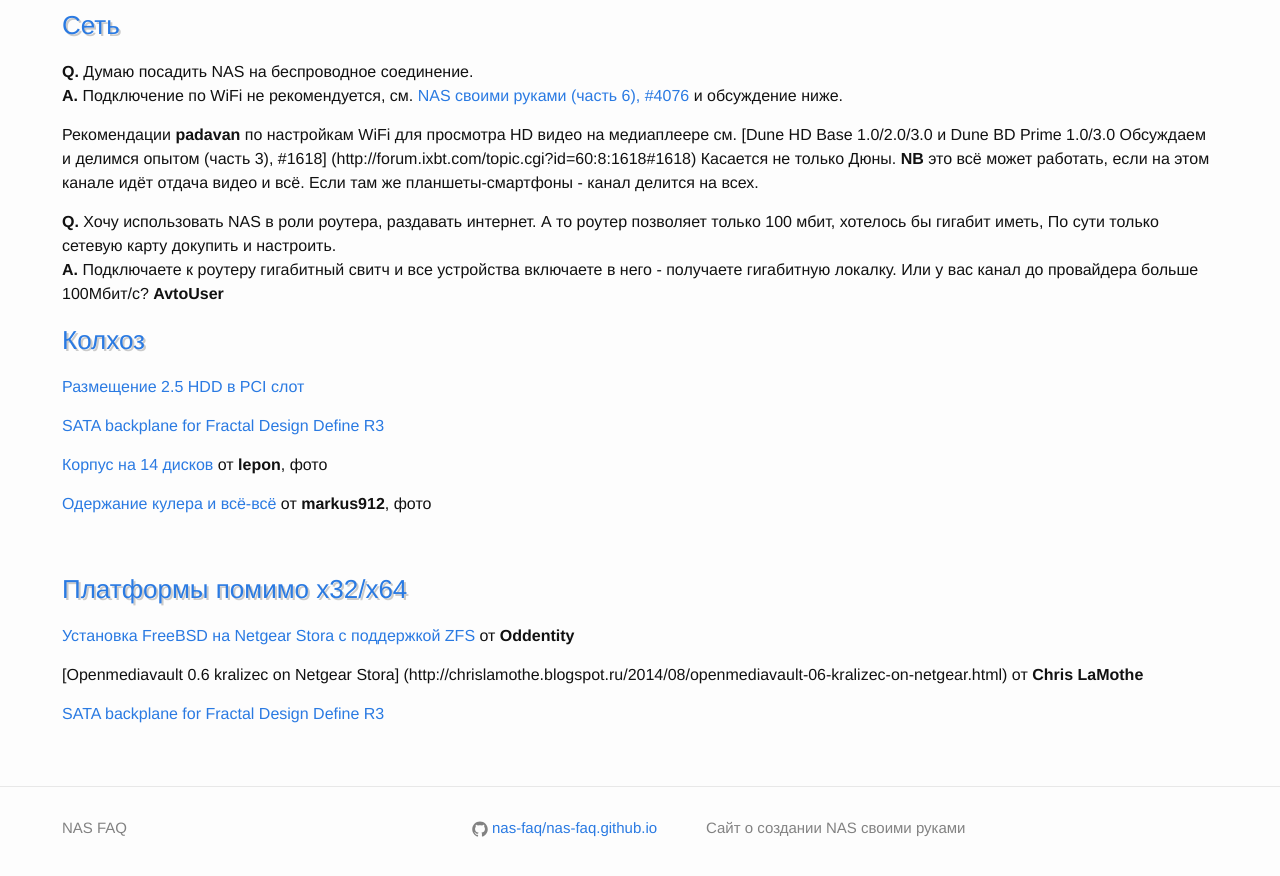
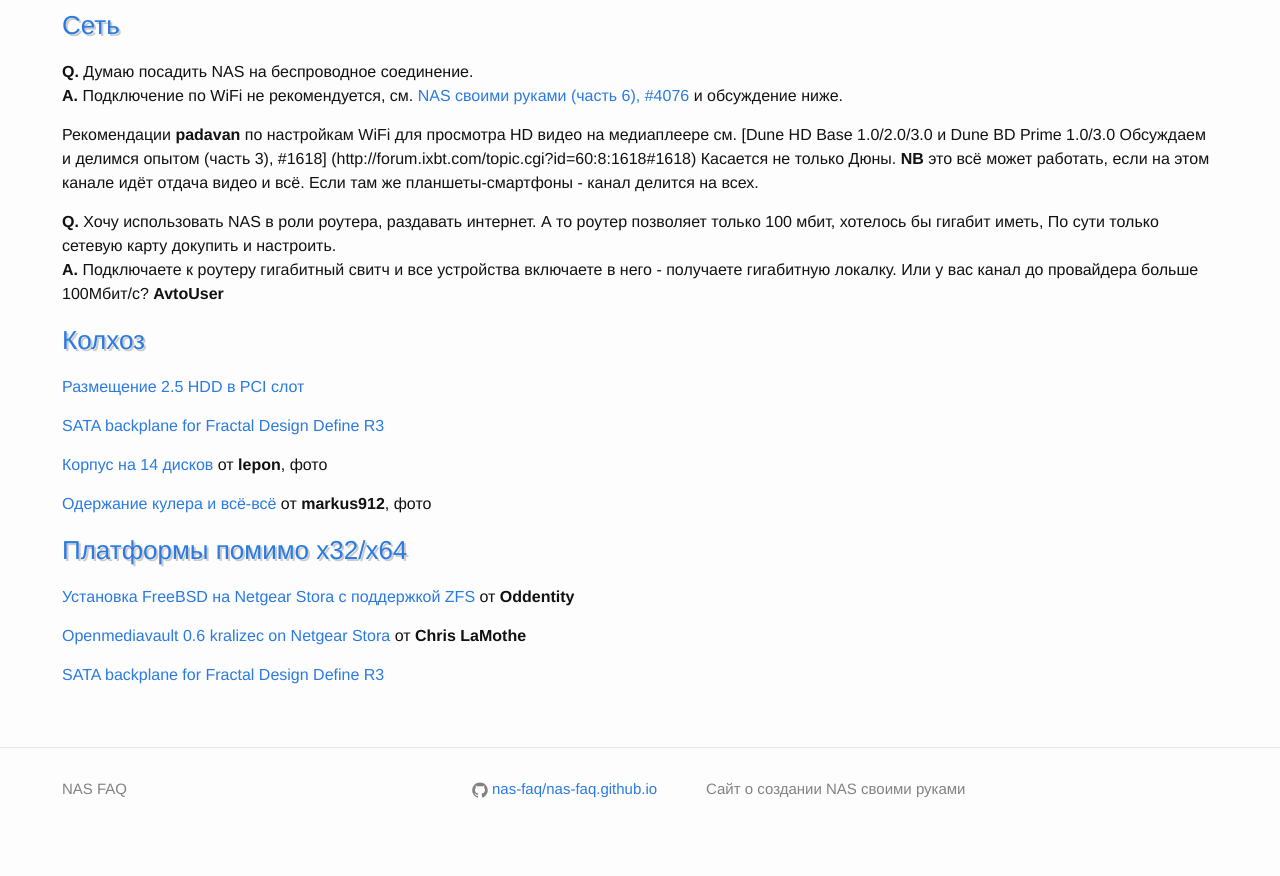
Before and after one commit to nas-faq/nas-faq.github.io, a Jekyll site: the page built from hardware.md, in a window 1280 px wide and 900 px high, scrolled down 5075 px. Shown: the top 876 px of the window. Built offline with Jekyll 4.4.1, drawn with Linux system fonts in a browser that asks for light colours; nearby versions of some CDN libraries; Markdown is read by kramdown in place of the engine named in the settings; comment, search, counter and statistics services are not loaded; some of the changed lines change nothing that is shown.

Commit message:
formatting fix

```diff
--- a/hardware.md
+++ b/hardware.md
@@ -309,14 +309,10 @@ __NB__ это всё может работать, если на этом кан
 
 [Одержание кулера и всё-всё](http://forum.ixbt.com/topic.cgi?id=109:4-51#1519) от **markus912**, фото
 
-[
-](http://kom.aau.dk/%7Epmr/StumbleUpon/SATA-backplane/)
-
 ### Платформы помимо x32/x64
 
 [Установка FreeBSD на Netgear Stora с поддержкой ZFS](http://forum.netgear.ru/viewtopic.php?id=7170) от **Oddentity**
 
-[Openmediavault 0.6 kralizec on Netgear Stora]
-(http://chrislamothe.blogspot.ru/2014/08/openmediavault-06-kralizec-on-netgear.html) от **Chris LaMothe**
+[Openmediavault 0.6 kralizec on Netgear Stora](http://chrislamothe.blogspot.ru/2014/08/openmediavault-06-kralizec-on-netgear.html) от **Chris LaMothe**
 
 [SATA backplane for Fractal Design Define R3](http://kom.aau.dk/%7Epmr/StumbleUpon/SATA-backplane/)
```
